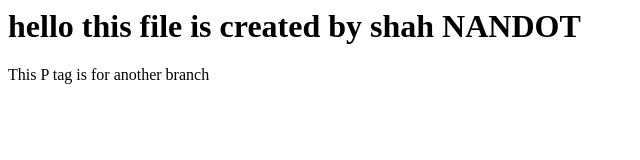
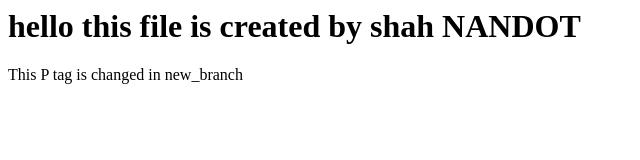
Before and after one commit to nsh-axelor/NANDIT-LEARNING, a plain HTML site: page index.html in a window 1280 px wide. Shown: the full height of the page, 0-640 px from the left. Drawn offline with Linux system fonts and the light colour scheme.

Commit message:
This is commit from new_branch

```diff
--- a/index.html
+++ b/index.html
@@ -4,6 +4,6 @@
 </head>
 <body>
 <h1>hello this file is created by shah NANDOT</h1>
-<p>This P tag is for another branch</p>
+<p>This P tag is changed in new_branch</p>
 </body>
 </html>
```
Also changed, not shown: new_index.html (added, +10 -0 lines).
